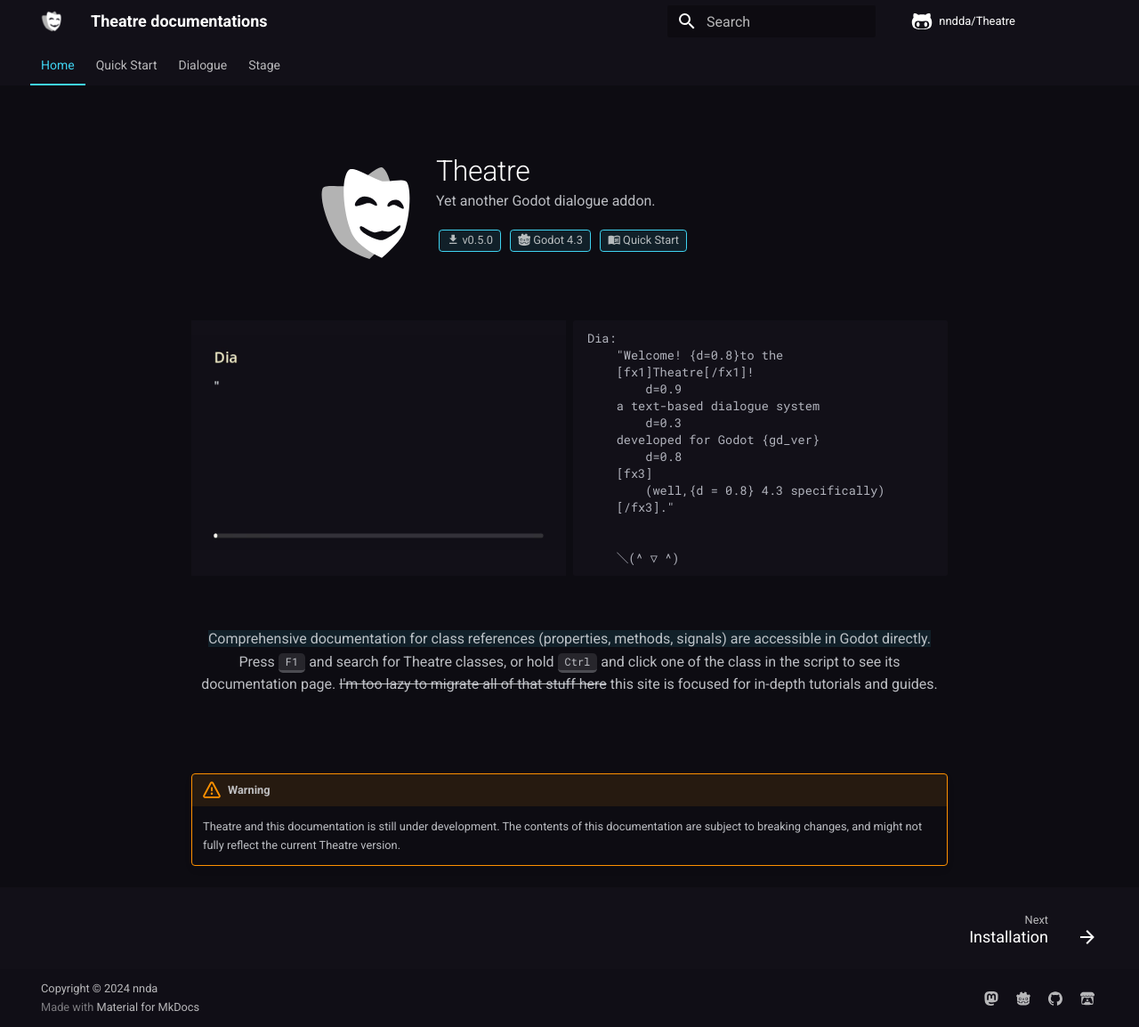
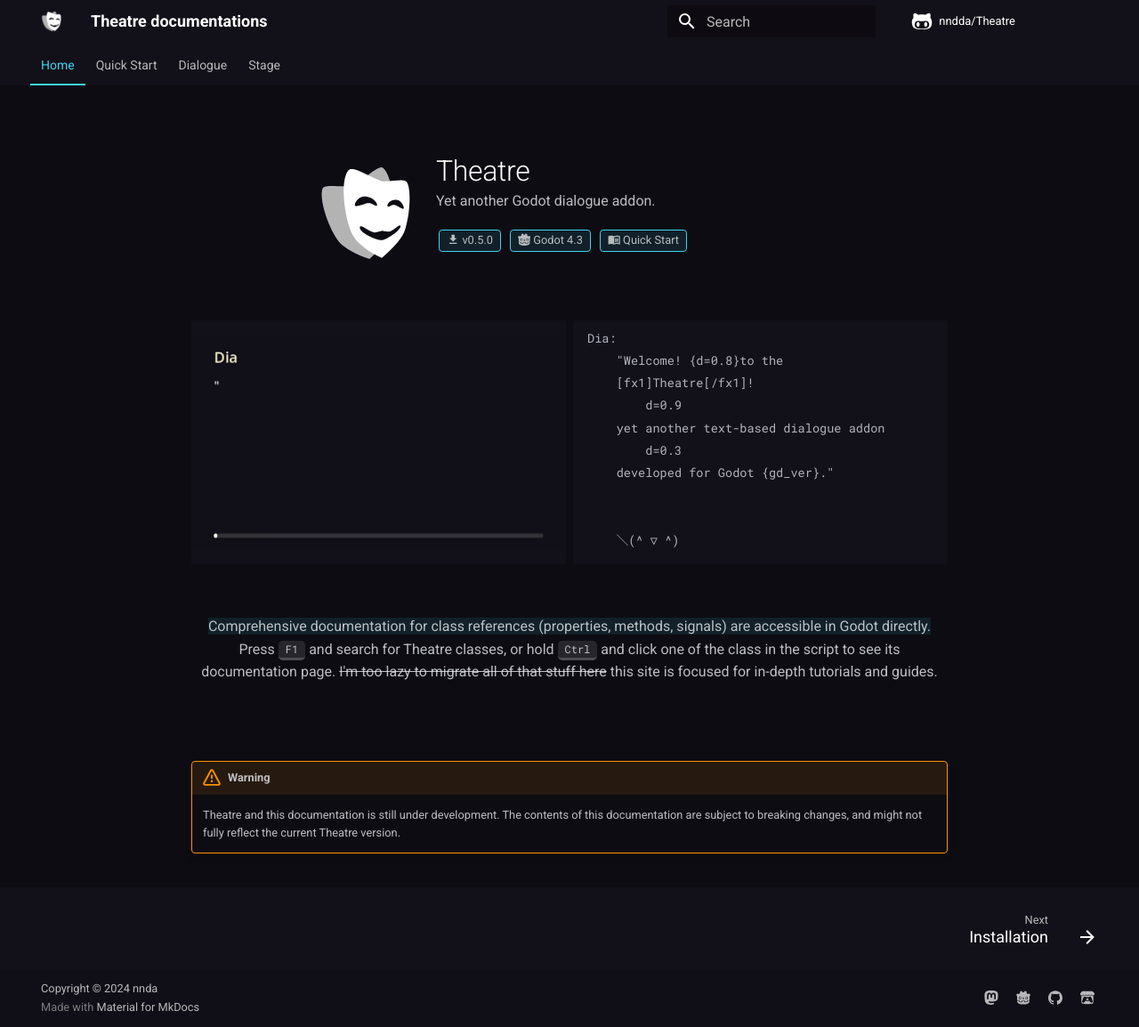
Before and after one commit to nndda/Theatre, an MkDocs documentation site: the page built from docs/index.md, in a window 1280 px wide and 1154 px high. Shown: the whole window at 89% size. Built offline with MkDocs 1.6.1 and Material for MkDocs 9.7.7, drawn with Linux system fonts in a browser that asks for light colours; comment, search, counter and statistics services are not loaded.

Commit message:
Update download URL & preview dialogue

```diff
--- a/docs/index.md
+++ b/docs/index.md
@@ -26,7 +26,7 @@
 
 <p markdown>
 
-[:material-download: v0.5.0](https://github.com/nndda/Theatre/archive/refs/tags/0.5.0-alpha.zip "Download Theatre."){ .label }
+[:material-download: v0.5.0](https://github.com/nndda/Theatre/archive/refs/tags/0.5.0.zip "Download Theatre."){ .label }
 
 [:simple-godotengine: Godot 4.3](https://godotengine.org/ "Compatible with Godot 4.3 or above."){ .label }
 
@@ -57,13 +57,9 @@
     "Welcome! {d=0.8}to the
     [fx1]Theatre[/fx1]!
         d=0.9
-    a text-based dialogue system
+    yet another text-based dialogue addon
         d=0.3
-    developed for Godot {gd_ver}
-        d=0.8
-    [fx3]
-        (well,{d = 0.8} 4.3 specifically)
-    [/fx3]."
+    developed for Godot {gd_ver}."
 
 
     ＼(^ ▽ ^)
```
